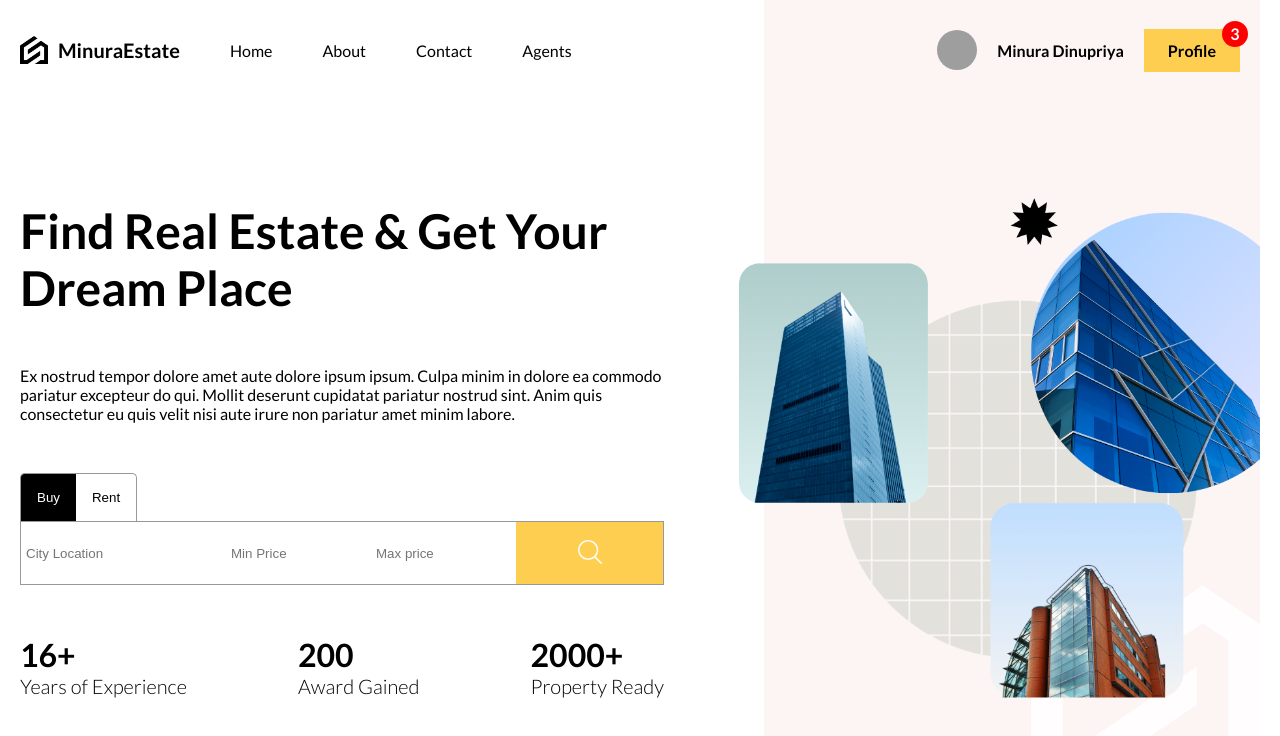
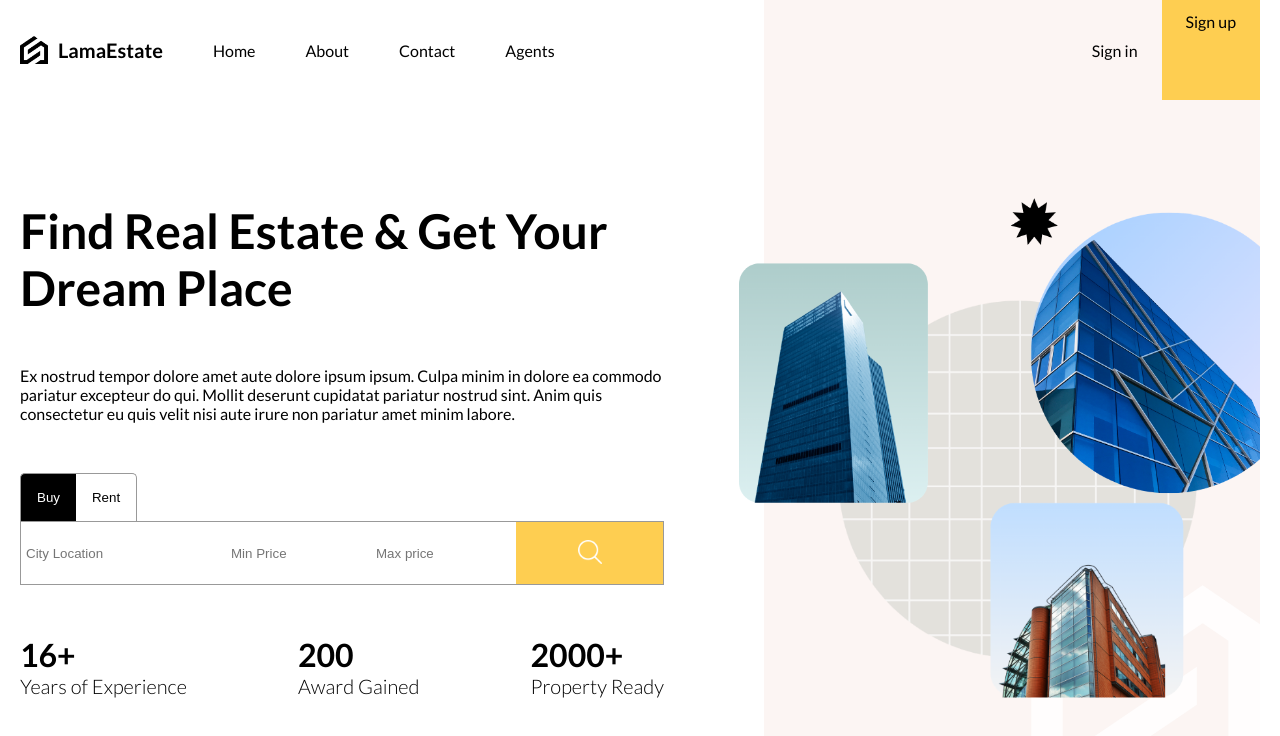
Before and after one commit to minuraDinupriya/mern-real-estate-app-ui, a React (Vite) app: page / in a window 1280 px wide. Shown: the top 736 px of the page. Built offline with nearby package versions, Linux system fonts and the light colour scheme; grey boxes are pictures that could not be loaded.

Commit message:
Add Context update

```diff
--- a/src/components/navbar/navbar.jsx
+++ b/src/components/navbar/navbar.jsx
@@ -1,53 +1,57 @@
-import { useState } from "react";
+import { useContext, useState } from "react";
 import "./navbar.scss";
 import { Link } from "react-router-dom";
+import { AuthContext } from "../../context/AuthContext";
 
 function Navbar() {
   const [open, setOpen] = useState(false);
 
-  const user = true;
+  const { currentUser } = useContext(AuthContext);
 
   return (
     <nav>
       <div className="left">
-        <a href="" className="logo">
-          <img src="/logo.png" alt=""></img>
-          <span>MinuraEstate</span>
+        <a href="/" className="logo">
+          <img src="/logo.png" alt="" />
+          <span>LamaEstate</span>
         </a>
-        <a href="">Home</a>
-        <a href="">About</a>
-        <a href="">Contact</a>
-        <a href="">Agents</a>
+        <a href="/">Home</a>
+        <a href="/">About</a>
+        <a href="/">Contact</a>
+        <a href="/">Agents</a>
       </div>
       <div className="right">
-        {user ? (
+        {currentUser ? (
           <div className="user">
-            <img src="https://images.pexels.com/photos/91227/pexels-photo-91227.jpeg?auto=compress&cs=tinysrgb&w=1260&h=750&dpr=2" alt="" />
-            <span>Minura Dinupriya</span>
+            <img src={currentUser.avatar || "/noavatar.jpg"} alt="" />
+            <span>{currentUser.username}</span>
             <Link to="/profile" className="profile">
-              <div className="notification">3</div>
+              {/* {number > 0 && <div className="notification">{number}</div>} */}
               <span>Profile</span>
             </Link>
           </div>
         ) : (
           <>
-            <a href="">Sign in</a>
-            <a href="" className="register">
+            <a href="/login">Sign in</a>
+            <a href="/register" className="register">
               Sign up
             </a>
           </>
         )}
-
         <div className="menuIcon">
-          <img src="/menu.png" alt="" onClick={() => setOpen(!open)}></img>
+          <img
+            src="/menu.png"
+            alt=""
+            onClick={() => setOpen((prev) => !prev)}
+          />
         </div>
         <div className={open ? "menu active" : "menu"}>
-          <a href="">Home</a>
-          <a href="">About</a>
-          <a href="">Contact</a>
-          <a href="">Agents</a>
-          <a href="">Sign in</a>
-          <a href="">Sign up</a>
+          <a href="/">Home</a>
+          <a href="/">About</a>
+          <a href="/">Contact</a>
+          <a href="/">Agents</a>
+          <a href="/">Sign in</a>
+          <a href="/">Sign up</a>
         </div>
       </div>
     </nav>
```
